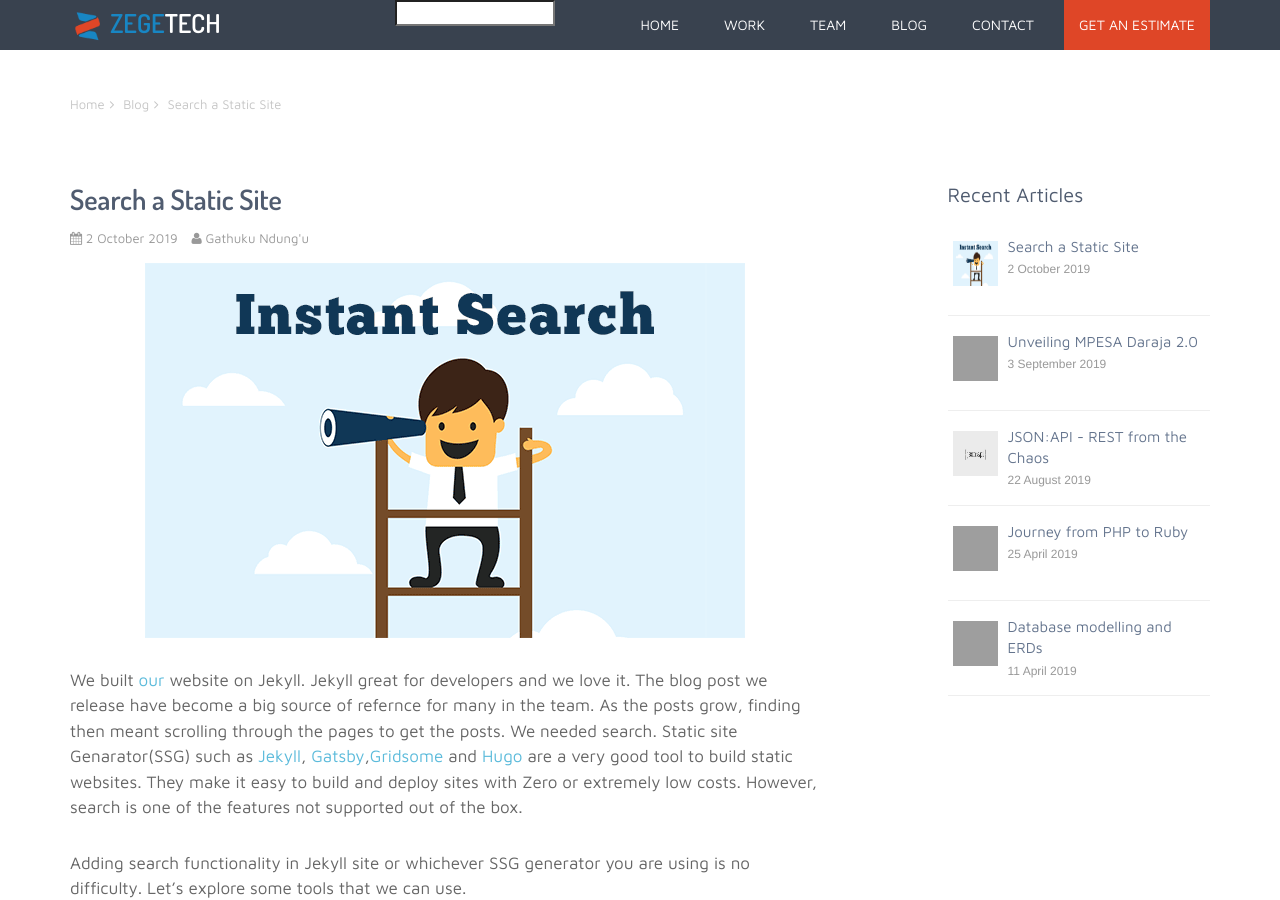
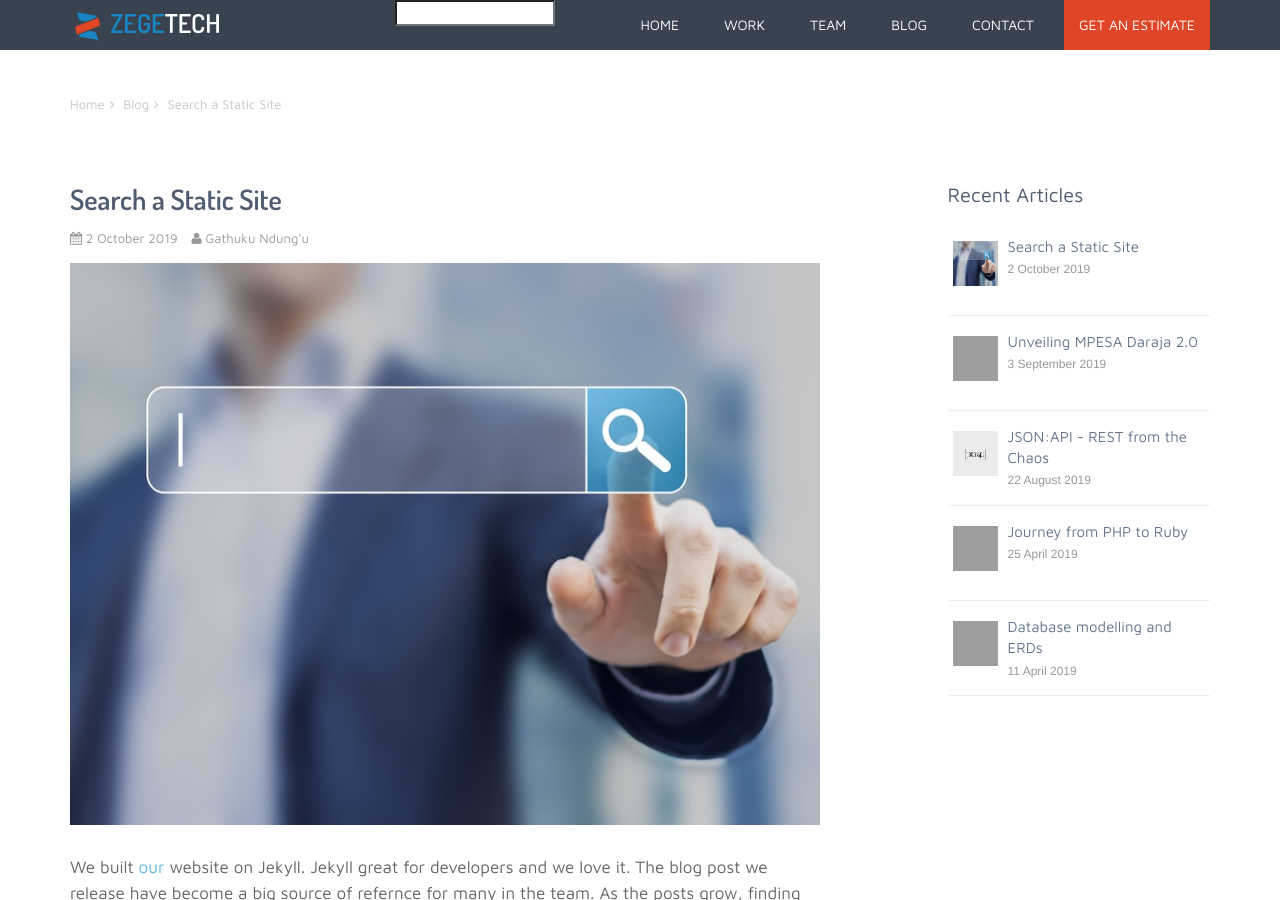
Before and after one commit to zegetech/zegetech.github.io, a Jekyll site: the page built from _posts/2019-10-04-jekyll-instant-search-with-algolia.md, in a window 1280 px wide and 900 px high. Built offline with Jekyll 4.4.1, drawn with Linux system fonts in a browser that asks for light colours; comment, search, counter and statistics services are not loaded; a style sheet for code colours, icons or effects is not loaded; grey boxes are pictures that could not be loaded.

Commit message:
Blog image (#105)
* add blog image

* remove previous image

* update image

* fix blog image error

* update compressed image

```diff
--- a/_posts/2019-10-04-jekyll-instant-search-with-algolia.md
+++ b/_posts/2019-10-04-jekyll-instant-search-with-algolia.md
@@ -5,11 +5,11 @@
 categories: Developer
 published: true
 author: Gathuku Ndung'u
-blog-image: algolia-search/algolia.png
+blog-image: algolia-search/image-search.jpg
 intro: We built [our](https://zegetech.com) website on Jekyll. Jekyll great for developers and we love it. The blog post we release have become a big source of refernce for many in the team. As the posts grow, finding then meant scrolling through the pages to get the posts. We needed search. Static site Genarator(SSG) such as [Jekyll](https://jekyllrb.com/), [Gatsby](https://www.gatsbyjs.org/),[Gridsome](https://gridsome.org/) and [Hugo](https://gohugo.io/) are a very good tool to build static websites. They make it easy to build and deploy sites with Zero or extremely low costs. However, search is one of the features not supported out of the box.
 ---
 
-![jekyll_instant_image](/assets/images/blog/algolia-search/algolia.png){:.img-responsive .center}
+![jekyll_instant_image](/assets/images/blog/algolia-search/image-search.jpg){:.img-responsive .center}
 
 {{page.intro}}
 
```
Also changed, not shown: assets/images/blog/algolia-search/algolia.png (deleted), assets/images/blog/algolia-search/image-search.jpg (added).
